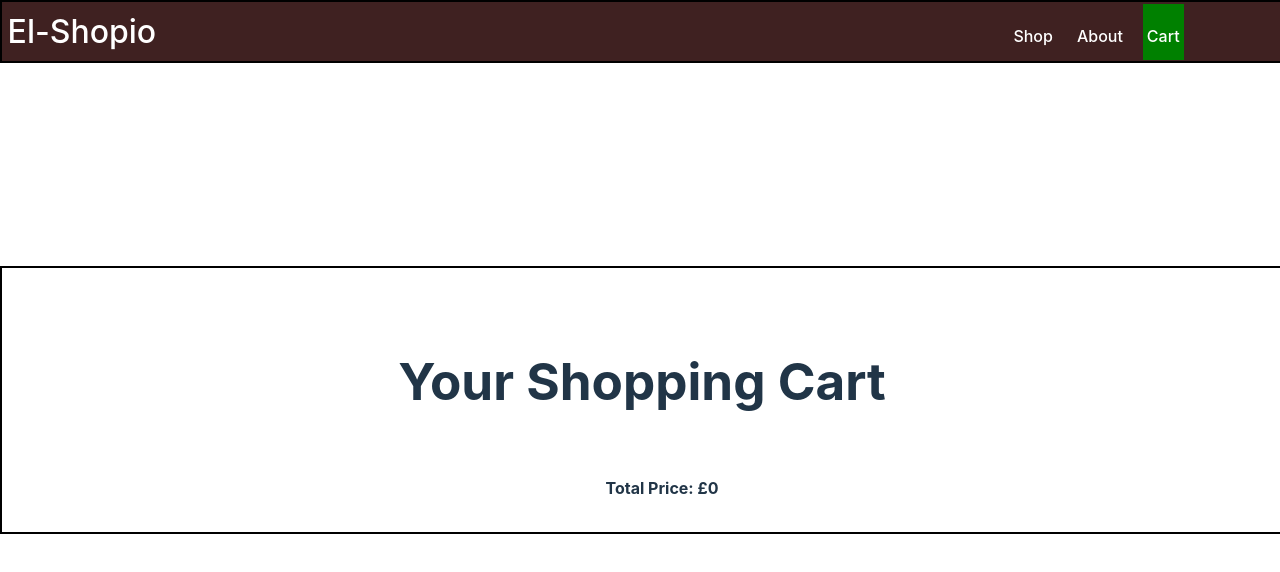
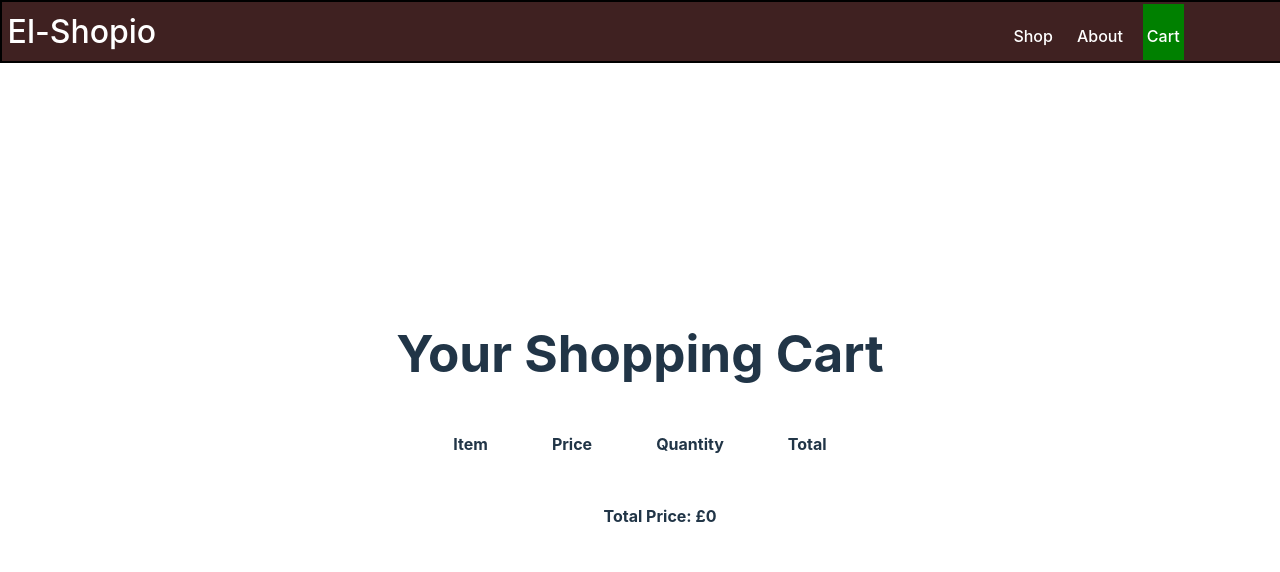
Before and after one commit to souste/shopping-cart, a React (Vite) app: page /cart in a window 1280 px wide. Shown: the top 572 px of the page. Built offline with nearby package versions, Linux system fonts and the light colour scheme.

Commit message:
styled layout of card, added quantity buttons in cart but not quite connected to correct state yet

```diff
--- a/src/App.jsx
+++ b/src/App.jsx
@@ -32,7 +32,7 @@ function App() {
             path="products/:productId"
             element={<SingleProduct handleCartClick={handleCartClick} quantity={quantity} setQuantity={setQuantity} />}
           />
-          <Route path="/cart" element={<Cart cart={cart} />} />
+          <Route path="/cart" element={<Cart cart={cart} quantity={quantity} />} />
         </Routes>
       </div>
     </div>
--- a/src/pages/Cart.jsx
+++ b/src/pages/Cart.jsx
@@ -3,7 +3,7 @@ import { useState, useEffect } from "react";
 import { useParams } from "react-router-dom";
 import { getSingleProduct } from "../api";
 
-function Cart({ cart }) {
+function Cart({ cart, quantity, setQuantity }) {
   const [totalPrice, setTotalPrice] = useState(0);
 
   const calculateTotalPrice = cart.reduce((acc, item) => acc + item.price * item.quantity, 0);
@@ -12,23 +12,48 @@ function Cart({ cart }) {
     setTotalPrice(calculateTotalPrice);
   }, [cart, calculateTotalPrice]);
 
+  const handleMinusClick = () => {
+    if (quantity >= 1) {
+      setQuantity(quantity - 1);
+    }
+  };
+
+  const handlePlusClick = () => {
+    setQuantity(quantity + 1);
+  };
+
   return (
     <div className="cart-container">
       <h1>Your Shopping Cart</h1>
-
+      <div className="cart-headers">
+        <p>Item</p>
+        <p>Price</p>
+        <p>Quantity</p>
+        <p>Total</p>
+      </div>
       <ul>
         {cart.map((product) => {
           return (
             <li key={product.id} className="cart-product-container">
-              <img src={product.image} alt="" />
               <div>
-                <h3>{product.title}</h3>
-                <div className="price-quantity-container">
-                  <p>Price: £{product.price}</p>
-                  <p>Quantity: {product.quantity}</p>
-                </div>
-                <p className="cart-subtotal">Subtotal: £{product.price * product.quantity}</p>
+                <h3 className="cart-product-title">
+                  {product.title.length > 25 ? `${product.title.substring(0, 25)}...` : product.title}
+                </h3>
+                <img className="cart-image" src={product.image} alt="" />
               </div>
+
+              <p className="cart-product-price">£{product.price}</p>
+
+              <div className="quantity-increment">
+                <button className="cart-increment-button" onClick={handleMinusClick}>
+                  -
+                </button>
+                <p>{product.quantity}</p>
+                <button className="cart-increment-button" onClick={handlePlusClick}>
+                  +
+                </button>
+              </div>
+              <p className="cart-subtotal">£{product.price * product.quantity}</p>
             </li>
           );
         })}
--- a/src/styles.css
+++ b/src/styles.css
@@ -166,20 +166,45 @@ nav li.active {
   flex-direction: column;
   align-items: center;
   width: 100vw;
-  border: 2px solid black;
   padding-top: 4vw;
+}
+
+.cart-container > ul {
+  display: flex;
+  flex-direction: column;
+
 }
 
 .cart-product-container {
   list-style: none;
   display: flex;
-  gap: 2vw;
-  border: 1px solid black
+  gap: 3vw;
+  justify-content: space-between;
 }
 
-.cart-product-container > img {
+.cart-headers {
+  display: flex;
+  font-weight: bold;
+  gap: 5vw;
+  justify-content: space-between;
+}
+
+
+.cart-image {
   height: 10vw;
   width: 10vw;
+
+}
+.cart-product-title {
+  margin-right: 0;
+  flex-wrap: wrap;
+}
+
+.cart-increment-button {
+  box-shadow: 0 4px 8px 0 rgba(0, 0, 0, 0.2), 0 6px 20px 0 rgba(0, 0, 0, 0.19);
+  color: white;
+  background-color: black;
+  height: 3vw;
 }
 
 .cart-subtotal {
@@ -192,5 +217,5 @@ nav li.active {
 
 .price-quantity-container {
   display: flex;
-  gap: 3vh;
+  gap: 3vw;
 };
```
